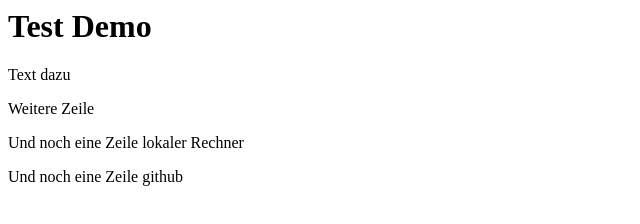
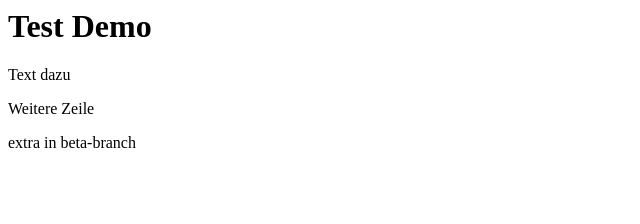
Before and after one commit to sthiesyaveon/demo01, a plain HTML site: page index.html in a window 1280 px wide. Shown: the whole page, without its empty margins (0-640 px from the left). Drawn offline with Linux system fonts and the light colour scheme.

Commit message:
changed text

```diff
--- a/index.html
+++ b/index.html
@@ -1,5 +1,4 @@
 <h1>Test Demo</h1>
 <p>Text dazu</p>
 <p>Weitere Zeile</p>
-<p>Und noch eine Zeile lokaler Rechner</p>
-<p>Und noch eine Zeile github</p>
+<p>extra in beta-branch</p>
```
